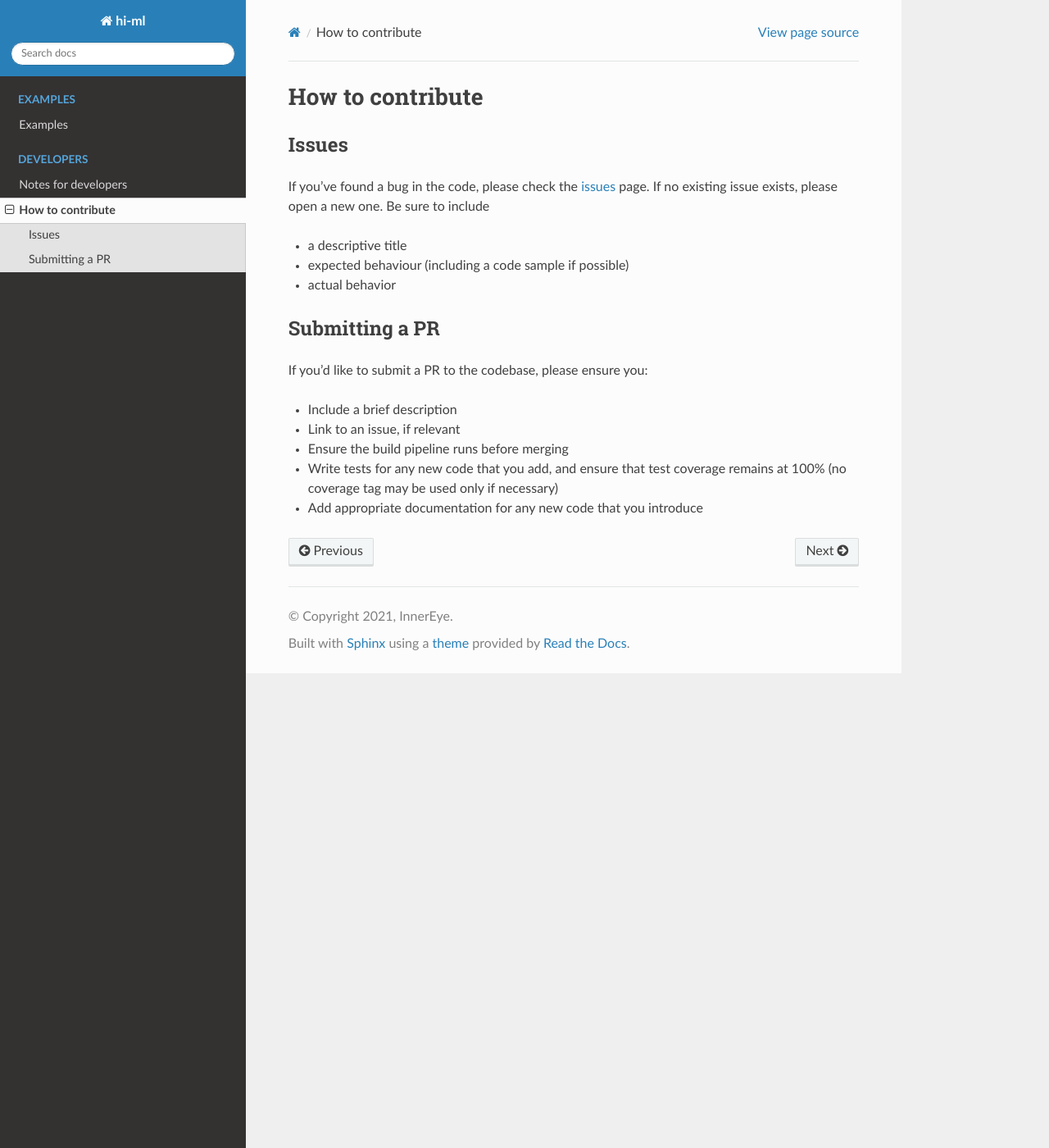
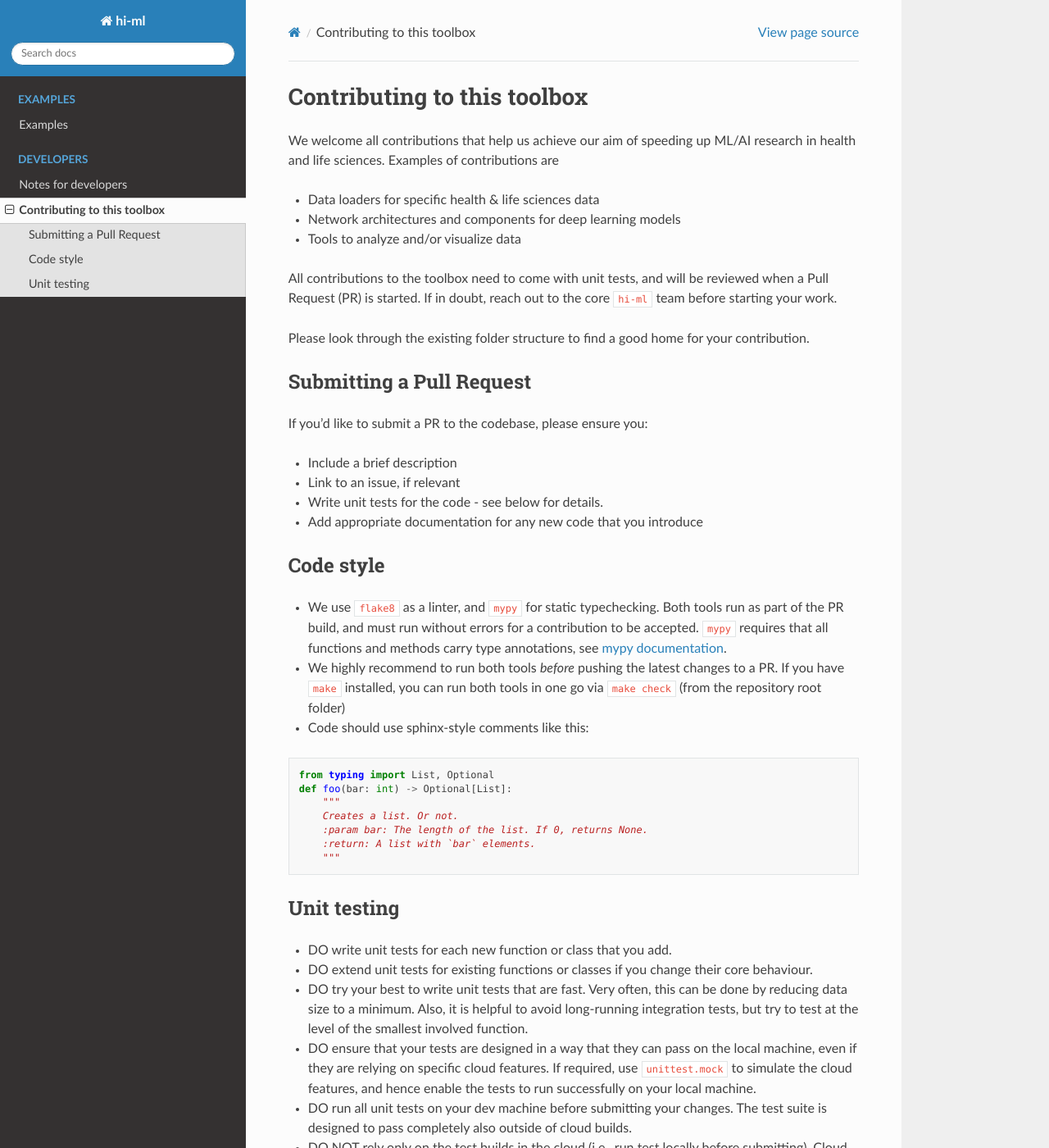
Before and after one commit to microsoft/hi-ml, a Sphinx documentation site: the page built from docs/source/contributing.md, in a window 1280 px wide and 1400 px high. Shown: the whole window at 82% size. Built offline with Sphinx 7.4.7 and the Read the Docs theme 2.0.0, drawn with Linux system fonts in a browser that asks for light colours; some of the changed text lies outside the part shown.

Commit message:
Adding notes for contributors (#95)
Also adding a suggested code structure

````diff
--- a/docs/source/contributing.md
+++ b/docs/source/contributing.md
@@ -1,16 +1,51 @@
-# How to contribute
+# Contributing to this toolbox
 
-## Issues
-If you've found a bug in the code, please check the [issues](https://github.com/microsoft/hi-ml/issues) page.
-If no existing issue exists, please open a new one. Be sure to include
-- a descriptive title
-- expected behaviour (including a code sample if possible)
-- actual behavior
+We welcome all contributions that help us achieve our aim of speeding up ML/AI research in health and life sciences.
+Examples of contributions are
+* Data loaders for specific health & life sciences data
+* Network architectures and components for deep learning models
+* Tools to analyze and/or visualize data
 
-## Submitting a PR
+All contributions to the toolbox need to come with unit tests, and will be reviewed when a Pull Request (PR) is started.
+If in doubt, reach out to the core `hi-ml` team before starting your work.
+
+Please look through the existing folder structure to find a good home for your contribution.
+
+## Submitting a Pull Request
 If you'd like to submit a PR to the codebase, please ensure you:
 - Include a brief description
 - Link to an issue, if relevant
-- Ensure the build pipeline runs before merging
-- Write tests for any new code that you add, and ensure that test coverage remains at 100% (no coverage tag may be used only if necessary)
+- Write unit tests for the code - see below for details.
 - Add appropriate documentation for any new code that you introduce
+
+## Code style
+
+- We use `flake8` as a linter, and `mypy` for static typechecking. Both tools run as part of the PR build, and must run
+without errors for a contribution to be accepted. `mypy` requires that all functions and methods carry type annotations,
+see [mypy documentation](https://mypy.readthedocs.io/en/latest/getting_started.html#function-signatures-and-dynamic-vs-static-typing).
+- We highly recommend to run both tools _before_ pushing the latest changes to a PR. If you have `make` installed, you
+can run both tools in one go via `make check` (from the repository root folder)
+- Code should use sphinx-style comments like this:
+```python
+from typing import List, Optional
+def foo(bar: int) -> Optional[List]:
+    """
+    Creates a list. Or not.
+    :param bar: The length of the list. If 0, returns None.
+    :return: A list with `bar` elements.
+    """
+```
+
+## Unit testing
+- DO write unit tests for each new function or class that you add.
+- DO extend unit tests for existing functions or classes if you change their core behaviour.
+- DO try your best to write unit tests that are fast. Very often, this can be done by reducing data size to a minimum.
+Also, it is helpful to avoid long-running integration tests, but try to test at the level of the smallest involved
+function.
+- DO ensure that your tests are designed in a way that they can pass on the local machine, even if they are relying on
+specific cloud features. If required, use `unittest.mock` to simulate the cloud features, and hence enable the
+tests to run successfully on your local machine.
+- DO run all unit tests on your dev machine before submitting your changes. The test suite is designed to pass
+completely also outside of cloud builds.
+- DO NOT rely only on the test builds in the cloud (i.e., run test locally before submitting).
+Cloud builds trigger AzureML runs on GPU machines that have a far higher CO2 footprint than your dev machine.
--- a/docs/source/developers/contributing.rst
+++ /dev/null
@@ -1,4 +0,0 @@
-Contributing
-==================
-How to contribute
-~~~~~~~~~~~~~~~~~~
````
Also changed, not shown: README.md (+20 -8 lines), docs/source/developers.md (+8 -0 lines), docs/source/developers/developers.rst (deleted, +0 -82 lines), docs/source/examples/examples.rst (deleted, +0 -82 lines), src/health/data/README.md (added), src/health/losses/README.md (added), src/health/networks/README.md (added), src/health/utils/README.md (added), 10 other files.
